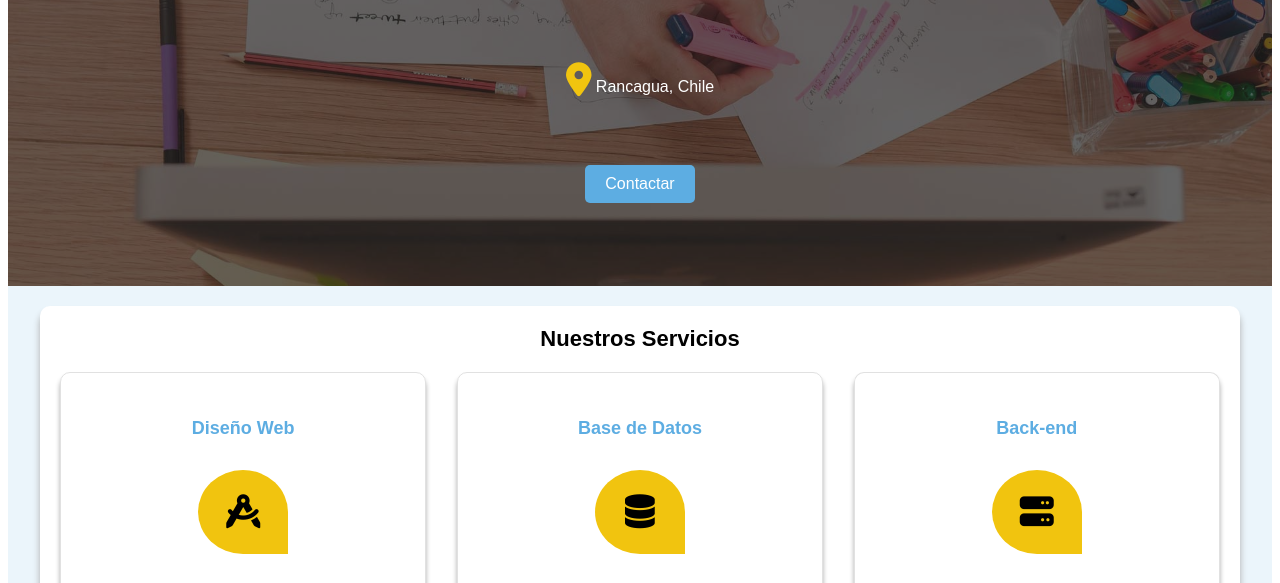
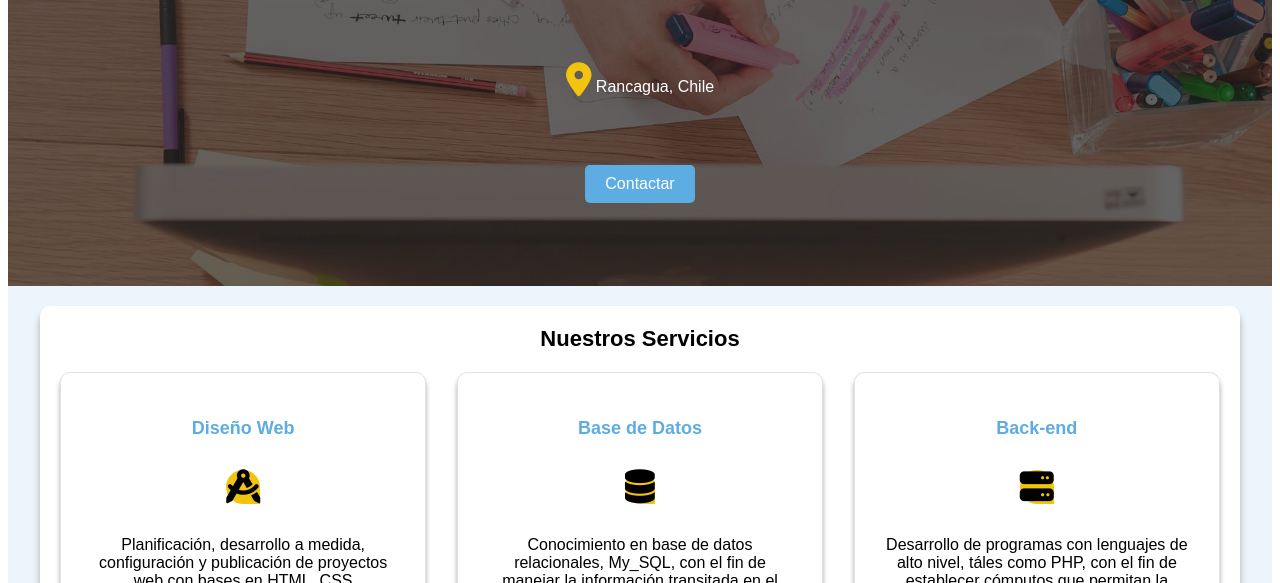
Before and after one commit to juancpereiraap/landing-page, a plain HTML site: page index.html in a window 1280 px wide. Shown: the part 175-758 px from the top of the page. Drawn offline with Linux system fonts and the light colour scheme.

Commit message:
Nothing important just earesing some class names that i forgot earlier

```diff
--- a/index.html
+++ b/index.html
@@ -33,7 +33,7 @@
             <article class="entrada">
                 <h2>Diseño Web</h2>
 
-                <p class="icono-sencillo icono">
+                <p class="icono">
                     <i class="fas fa-drafting-compass"></i>
                 </p>
                 <p class="texto-nosotros">
@@ -44,7 +44,7 @@
             </article>
             <article class="entrada">
                 <h2>Base de Datos</h2>
-                    <p class="icono-sencillo icono">
+                    <p class="icono">
                         <i class="fas fa-database"></i>
                     </p>
                 <p class="texto-nosotros">
@@ -54,7 +54,7 @@
             </article>
             <article class="entrada">
                 <h2>Back-end</h2>
-                <p class="icono-sencillo icono">
+                <p class="icono">
                     <i class="fas fa-server"></i>
                 </p>
                 <p class="texto-nosotros">
```
